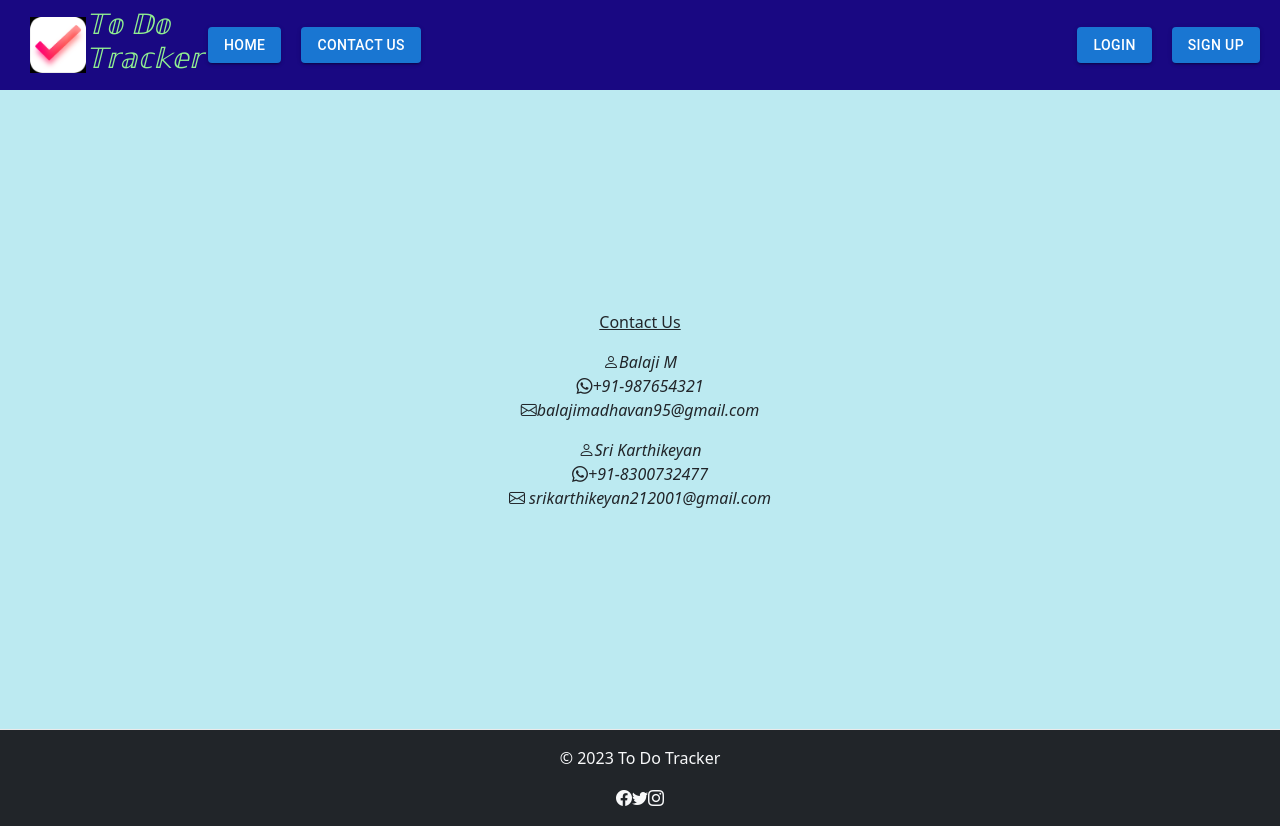
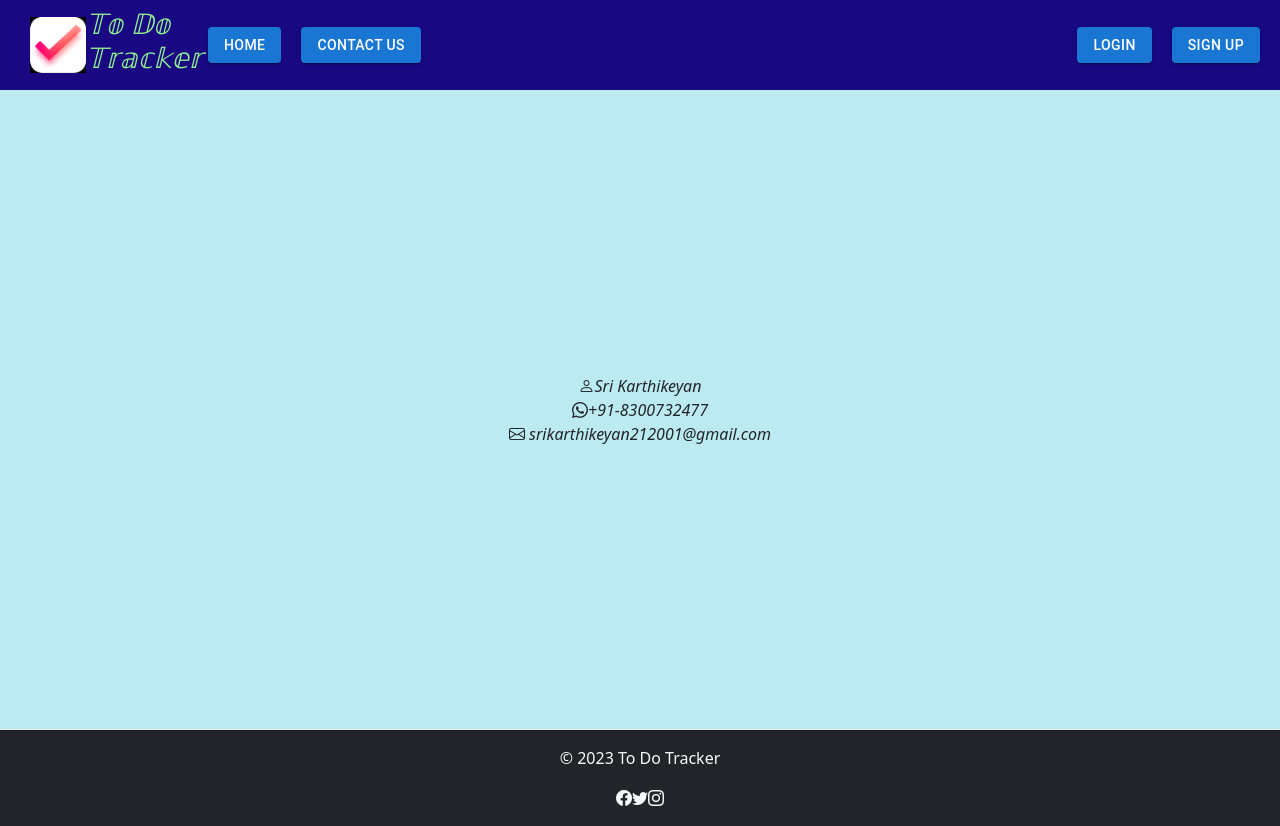
Before and after one commit to SriKarthi21/Full-Stack-Capstone-Project, a React (Create React App) app: page /contactUs in a window 1280 px wide. Built offline with nearby package versions, Linux system fonts and the light colour scheme; a web font is replaced by a local one.

Commit message:
Update ContactUs.js

```diff
--- a/src/Main/ContactUs.js
+++ b/src/Main/ContactUs.js
@@ -2,11 +2,6 @@ function ContactUs(){
 
     return(
         <div className="contactUs">
-        <p style={{textDecoration:"underline"}}>Contact Us</p>
-        <i class="bi bi-person">Balaji M</i>
-        <i class="bi bi-whatsapp">+91-987654321</i>
-        <i class="bi bi-envelope">balajimadhavan95@gmail.com </i>
-<p></p>
         <i class="bi bi-person">Sri Karthikeyan</i>
         <i class="bi bi-whatsapp">+91-8300732477</i>
         <i class="bi bi-envelope"> srikarthikeyan212001@gmail.com</i>
```
